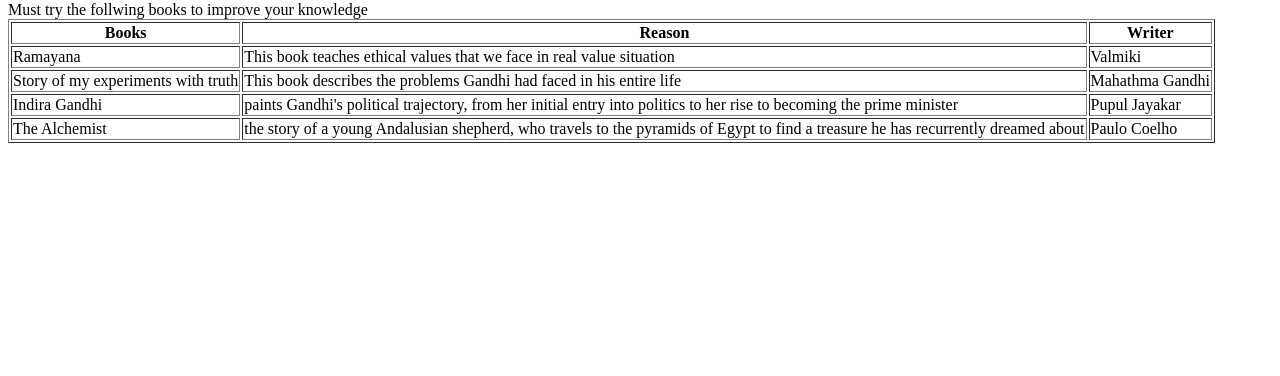
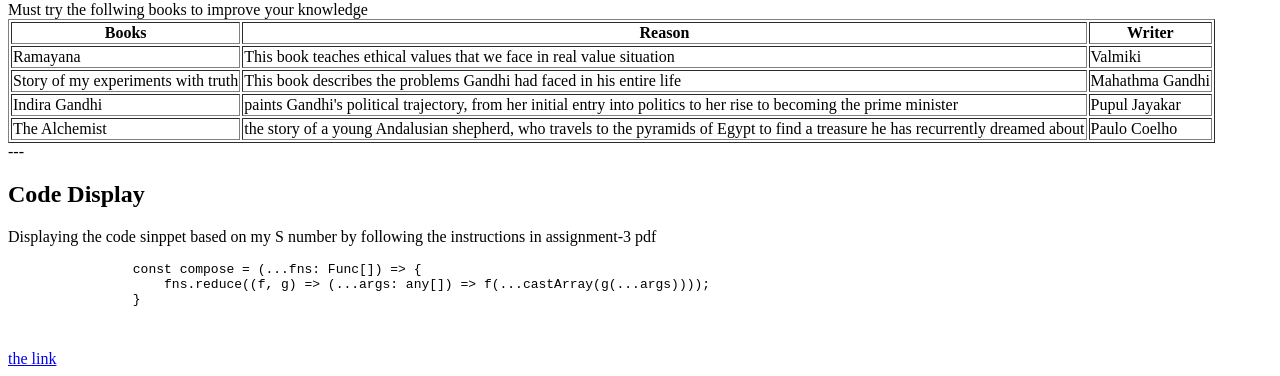
Before and after one commit to 44-563-Web-Apps-S24/44563-webapps-s24-assignment3-Saikumar88941, a plain HTML site: page mymedia.html in a window 1280 px wide. Shown: the part 527-903 px from the top of the page. Before the commit the page ends 800 px from the top, so only its background shows below. Drawn offline with Linux system fonts and the light colour scheme.

Commit message:
edited the code

```diff
--- a/mymedia.html
+++ b/mymedia.html
@@ -63,3 +63,13 @@
     </tr>
 
             </table>
+            ---
+            <h2>Code Display</h2>
+            <p>Displaying the code sinppet based on my S number by following the instructions in assignment-3 pdf</p>
+            <pre>
+                const compose = (...fns: Func[]) => {
+                    fns.reduce((f, g) => (...args: any[]) => f(...castArray(g(...args))));
+                }
+
+            </pre>
+            <a href="https://code.pieces.app/collections/typescript">the link</a>
```
